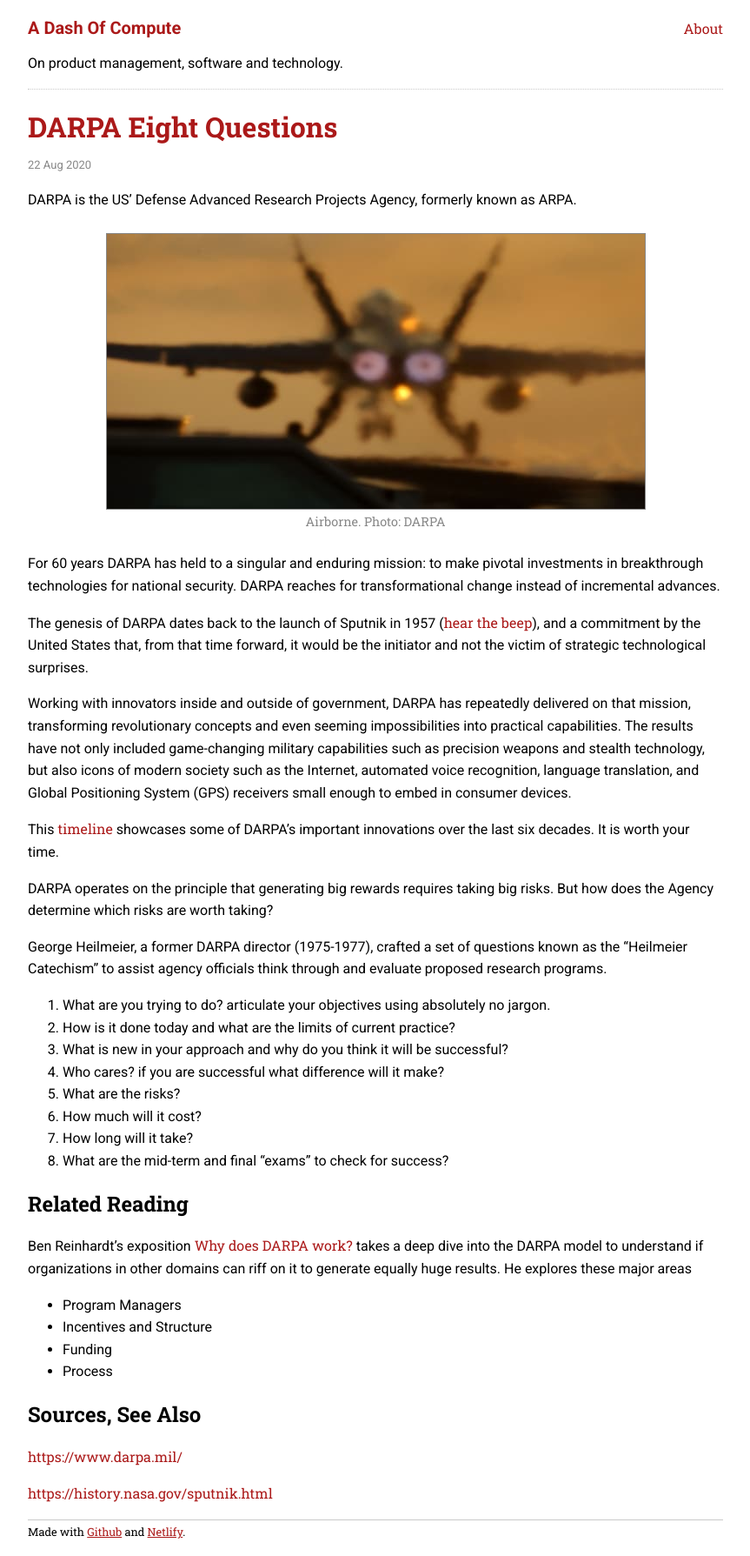
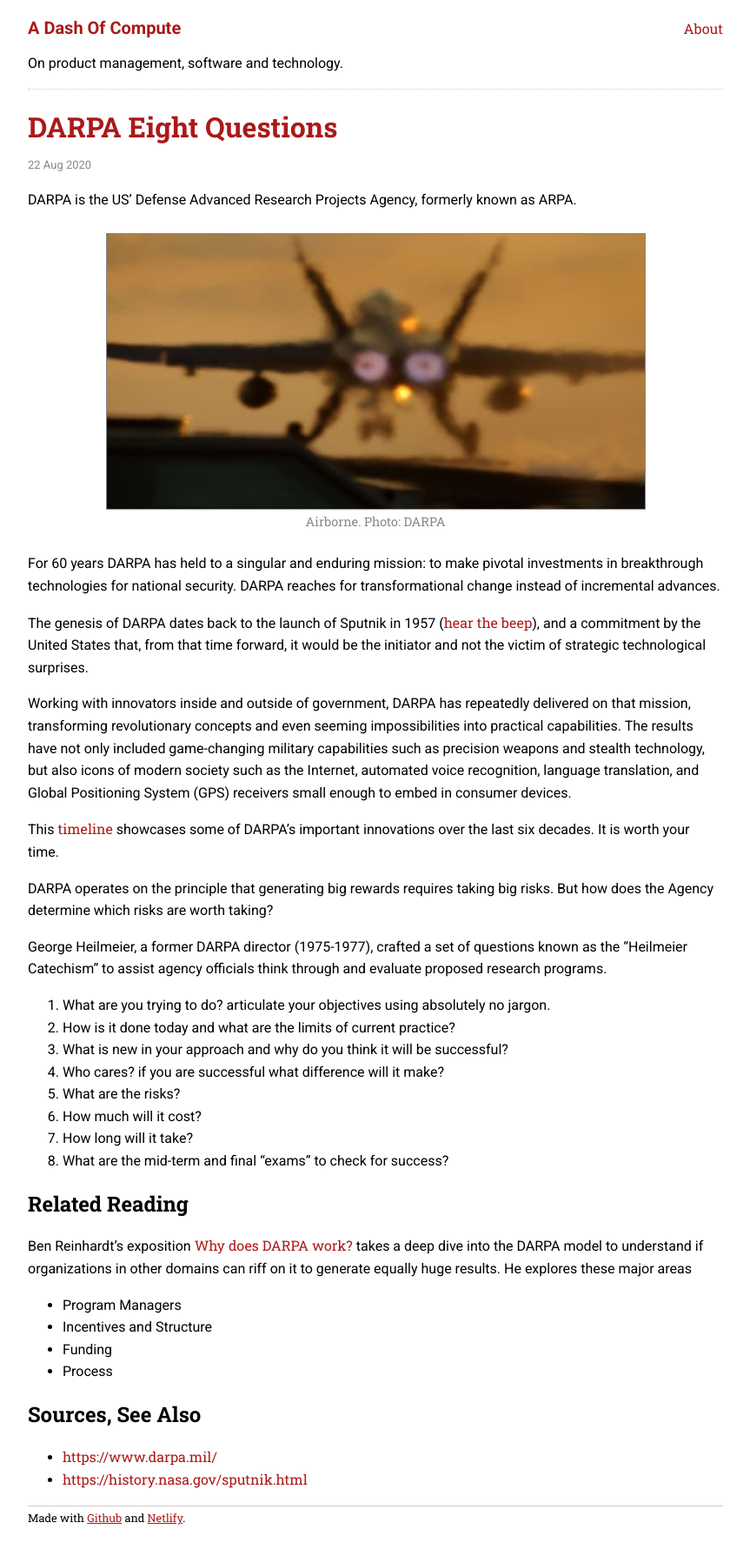
Before and after one commit to sautee/sautee.github.io, a Jekyll site: the page built from _posts/2020-08-22-the-heilmeier-catechism.md, in a window 1280 px wide. Shown: the whole page at 87% size, without its empty margins (208-1071 px from the left). Built offline with Jekyll 4.4.1, drawn with Linux system fonts in a browser that asks for light colours.

Commit message:
Update 2020-08-22-the-heilmeier-catechism.md

```diff
--- a/_posts/2020-08-22-the-heilmeier-catechism.md
+++ b/_posts/2020-08-22-the-heilmeier-catechism.md
@@ -43,6 +43,5 @@ Ben Reinhardt's exposition [Why does DARPA work?](https://benjaminreinhardt.com/
 - Process
 
 ## Sources, See Also
-<https://www.darpa.mil/>
-
-<https://history.nasa.gov/sputnik.html>
+- <https://www.darpa.mil/>
+- <https://history.nasa.gov/sputnik.html>
```
